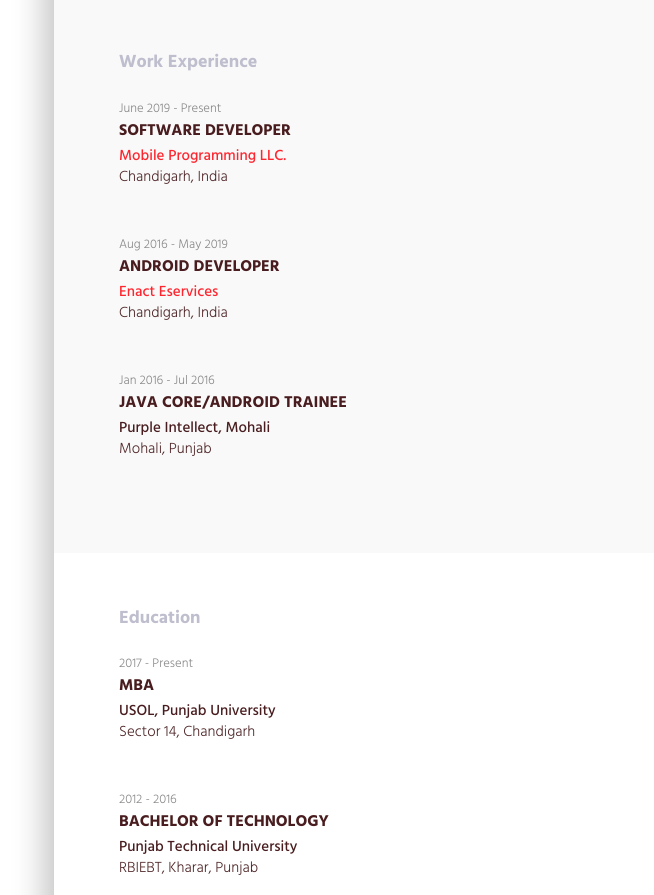
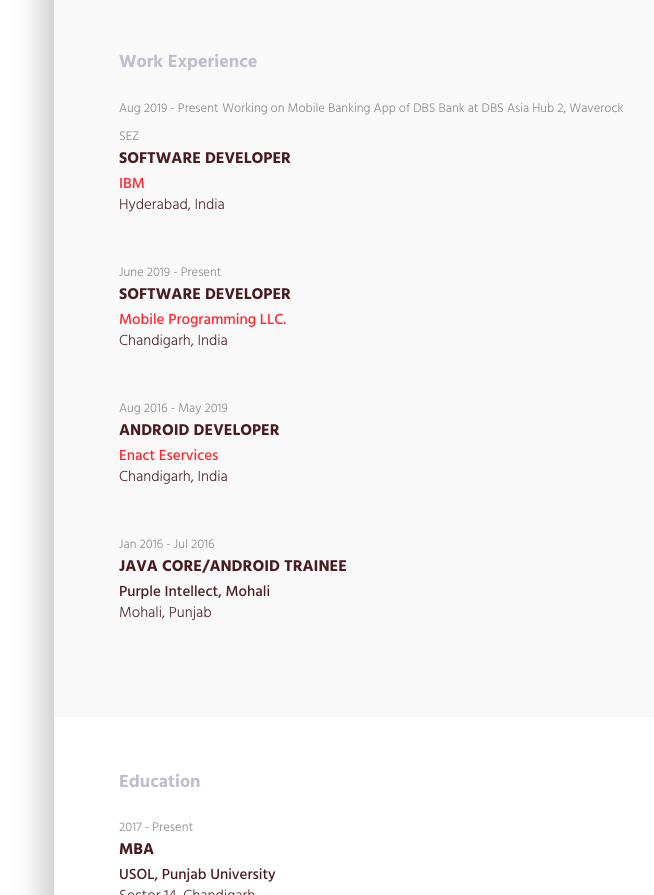
Before and after one commit to karanatwal/karanatwal.github.io, a plain HTML site: page index.html in a window 1280 px wide. Shown: the part 1577-2472 px from the top of the page, without its empty margins (586-1240 px from the left). Drawn offline with Linux system fonts and the light colour scheme.

Commit message:
Updated Work Experiences
Added IBM, DBS

```diff
--- a/index.html
+++ b/index.html
@@ -234,6 +234,15 @@
         <!--.row-->
         <div class="row">
             <div class="col-md-12">
+
+                <div class="content-item">
+                    <small>Aug 2019 - Present</small>
+                    <small>Working on Mobile Banking App of DBS Bank at DBS Asia Hub 2, Waverock SEZ</small>
+                    <h3>Software Developer</h3>
+                    <h4><a href="https://www.ibm.com/in-en/" target="_blank">IBM</a></h4>
+
+                    <p>Hyderabad, India</p>
+                </div>
 
                 <div class="content-item">
                     <small>June 2019 - Present</small>
```
